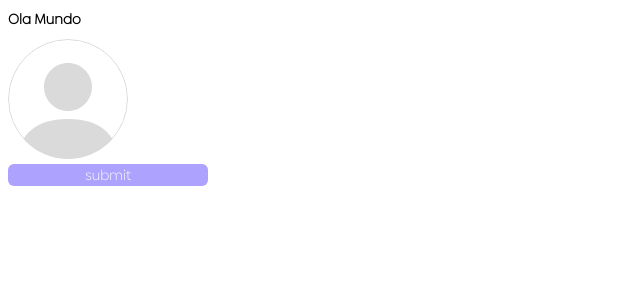
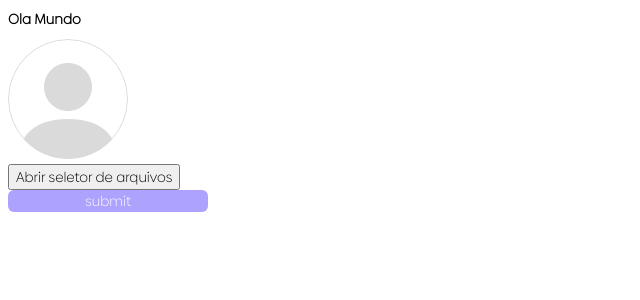
Before and after one commit to Davi-Archive/instagram-frontend-nextjs, a Next.js app: page / in a window 1280 px wide. Shown: the top 300 px of the page, without its empty margins (0-640 px from the left). Built offline with nearby package versions, Linux system fonts and the light colour scheme.

Commit message:
feat: added upload imagem component

```diff
--- a/components/uploadImage/index.tsx
+++ b/components/uploadImage/index.tsx
@@ -0,0 +1,69 @@
+import Image from "next/image";
+import { useRef,useEffect } from "react";
+import { UploadImage } from "../../types/UploadImageType";
+
+const UploadImage = ({
+  className,
+  setImage,
+  imagePreview,
+  imagemPreviewClassName,
+  setRef,
+}: UploadImage) => {
+  const inputRef = useRef(null);
+
+  useEffect(() => {
+    if (!setRef) return;
+
+    setRef(inputRef?.current);
+  }, [inputRef?.current]);
+
+
+  const abrirSeletorArquivos = () => {
+    //@ts-ignore
+    inputRef?.current?.click();
+  };
+
+  const aoAlterarImagem = () => {
+    //@ts-ignore
+    if (!inputRef?.current?.files?.length) return;
+
+    //@ts-ignore
+    const arquivo = inputRef?.current?.files[0];
+    const fileReader = new FileReader();
+    fileReader.readAsDataURL(arquivo);
+    fileReader.onloadend = () => {
+      setImage({
+        preview: fileReader.result,
+        arquivo,
+      });
+    };
+  };
+  return (
+    <div
+      className={`uploadImageContainer ${className}`}
+      onClick={abrirSeletorArquivos}
+    >
+      <button>Abrir seletor de arquivos</button>
+      {imagePreview && (
+        <div className={`imagePreviewContainer`}>
+          <Image
+            src={imagePreview}
+            alt="imagem preview"
+            className={`${imagemPreviewClassName}`}
+            width={100}
+            height={100}
+          />
+        </div>
+      )}
+      <input
+        type="file"
+        className="hidden"
+        accept="image"
+        onChange={aoAlterarImagem}
+        ref={inputRef}
+      />
+    </div>
+  );
+};
+
+export default UploadImage;
--- a/pages/index.tsx
+++ b/pages/index.tsx
@@ -1,18 +1,25 @@
-import Head from "next/head";
-import Image from "next/image";
+import { useState, useRef } from "react";
 import Avatar from "../components/avatar";
 import Button from "../components/button";
+import UploadImage from "../components/uploadImage";
 
 export default function Home() {
+  const [image, setImage] = useState<any>("");
+  const referenceInput = useRef(null);
   return (
     <>
       <h1>Ola Mundo</h1>
       <Avatar />
-      <div style={{width:'200px'}}>
+      <div style={{ width: "200px" }}>
+        <UploadImage
+        setImage={setImage}
+        imagePreview={image?.preview}
+        setRef={(ref:any)=>referenceInput.current = ref}
+        />
         <Button
           type="submit"
           text="submit"
-          color='primary'
+          color="primary"
           onClick={() => console.log("botao clicado.")}
           isDisabled={true}
         />
--- a/styles/globals.scss
+++ b/styles/globals.scss
@@ -11,6 +11,9 @@
   object-fit: cover;
 }
 
+.hidden{
+  display: none;
+}
 
 /*  components css */
 @import "../components/button/button.scss";
--- /dev/null
+++ b/types/UploadImageType.tsx
@@ -0,0 +1,7 @@
+export interface UploadImage {
+  className?: React.ButtonHTMLAttributes<HTMLButtonElement>["className"];
+  setImage?: any;
+  imagePreview?: any;
+  imagemPreviewClassName?: string;
+  setRef:any;
+}
```
